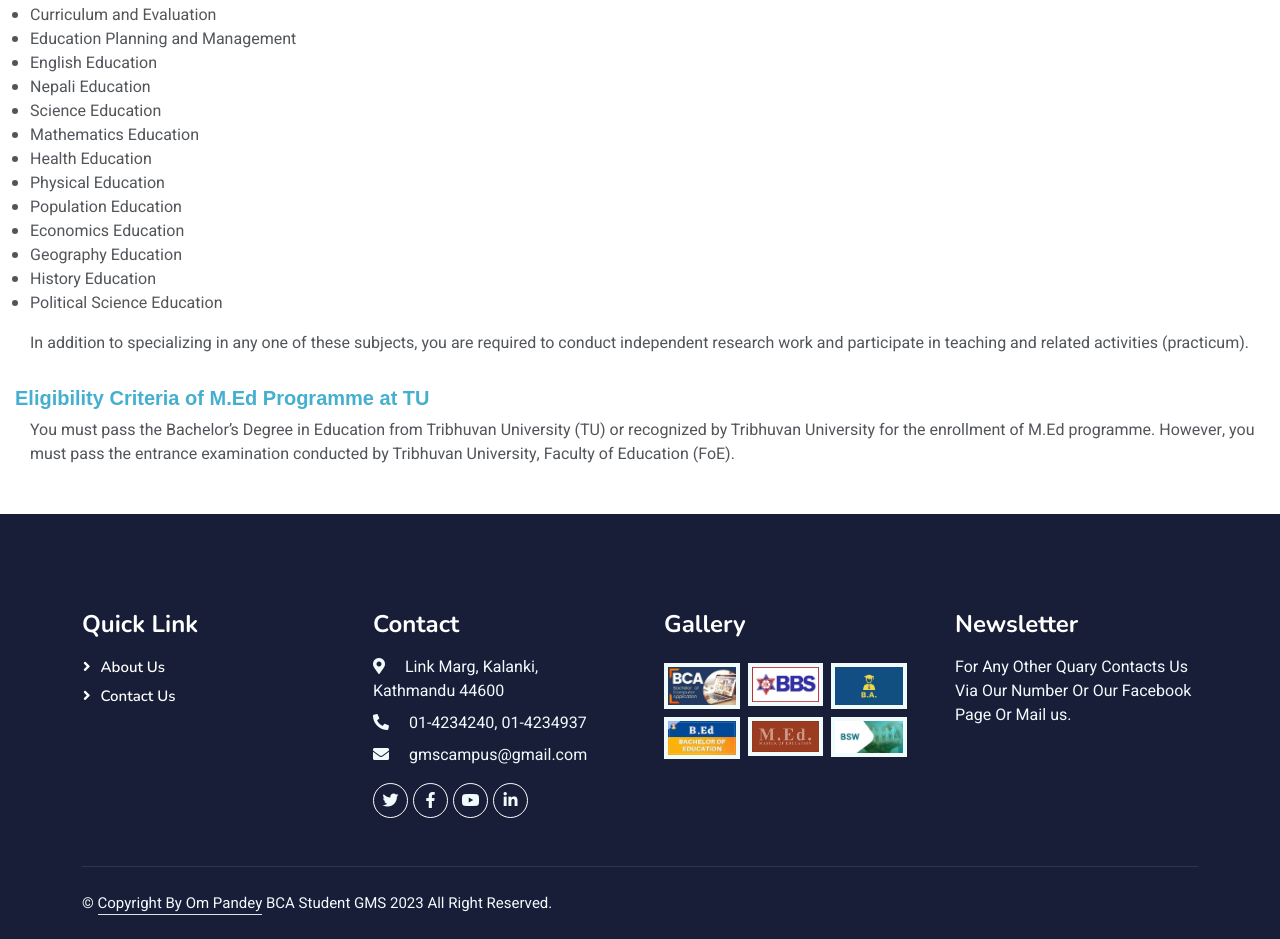
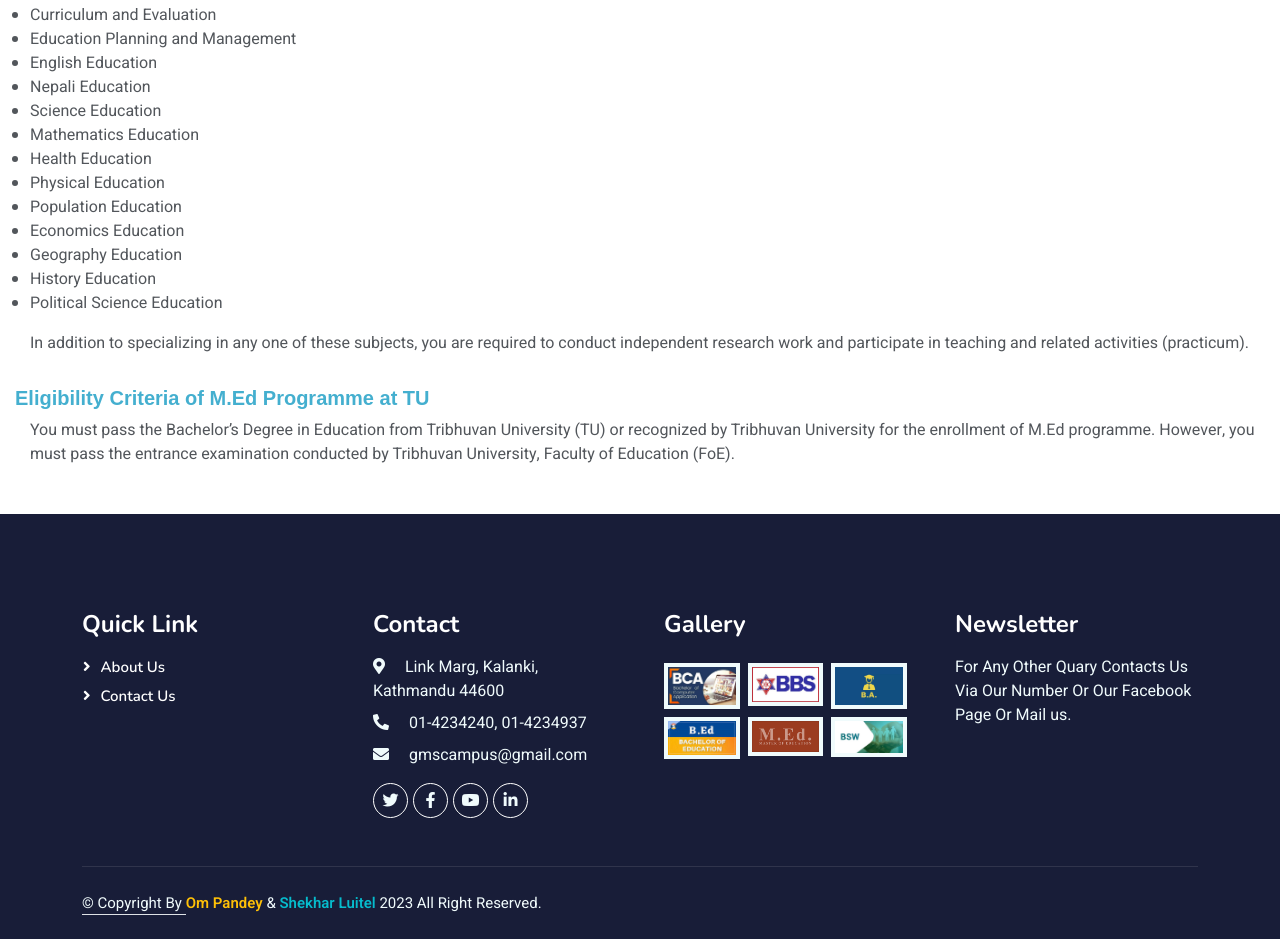
Before and after one commit to ompandey07/Gms-web-main, a plain HTML site: page med.html in a window 1280 px wide. Shown: the part 437-1376 px from the top of the page. Drawn offline with nearby package versions, Linux system fonts and the light colour scheme.

Commit message:
fotter added

```diff
--- a/med.html
+++ b/med.html
@@ -198,8 +198,9 @@
         <div class="copyright">
             <div class="row">
                 <div class="col-md-6 text-center text-md-start mb-3 mb-md-0">
-                    &copy; <a class="border-bottom" href="https://www.omkumarpandey.com.np/" target="_blank"> Copyright By Om Pandey</a> BCA Student GMS 2023 All Right Reserved.
-
+                    <a class="border-bottom">
+                        &copy; Copyright By <a href="https://www.omkumarpandey.com.np/" target="_blank" class="text-warning"><b>Om Pandey</b></a> & <a href="https://www.shekharluitel.com.np/" class="text-primary" target="_blank"><b>Shekhar Luitel</b></a> 2023 All Right Reserved.
+                </a>
                     <!--/*** This template is free as long as you keep the footer author’s credit link/attribution link/backlink. If you'd like to use the template without the footer author’s credit link/attribution link/backlink, you can purchase the Credit Removal License from "https://htmlcodex.com/credit-removal". Thank you for your support. ***/-->
                     <!-- Designed By <a class="border-bottom" href="https://www.omkumarpandey.com.np/">Om Pandey</a><br><br>
                     Distributed By <a class="border-bottom" href="https://www.omkumarpandey.com.np/">Om Pandey</a> -->
```
Also changed, not shown: +2.HTML (+3 -2 lines), HUMANITIES.html (+3 -2 lines), ba.html (+3 -2 lines), bachlr.html (+3 -2 lines), bbs.html (+3 -2 lines), bed.html (+3 -2 lines), bsw.html (+3 -2 lines), calendar.html (+3 -2 lines), education.html (+3 -2 lines), hotel.html (+3 -2 lines), management.html (+3 -2 lines), masters.html (+3 -2 lines), new.html (+3 -2 lines).
